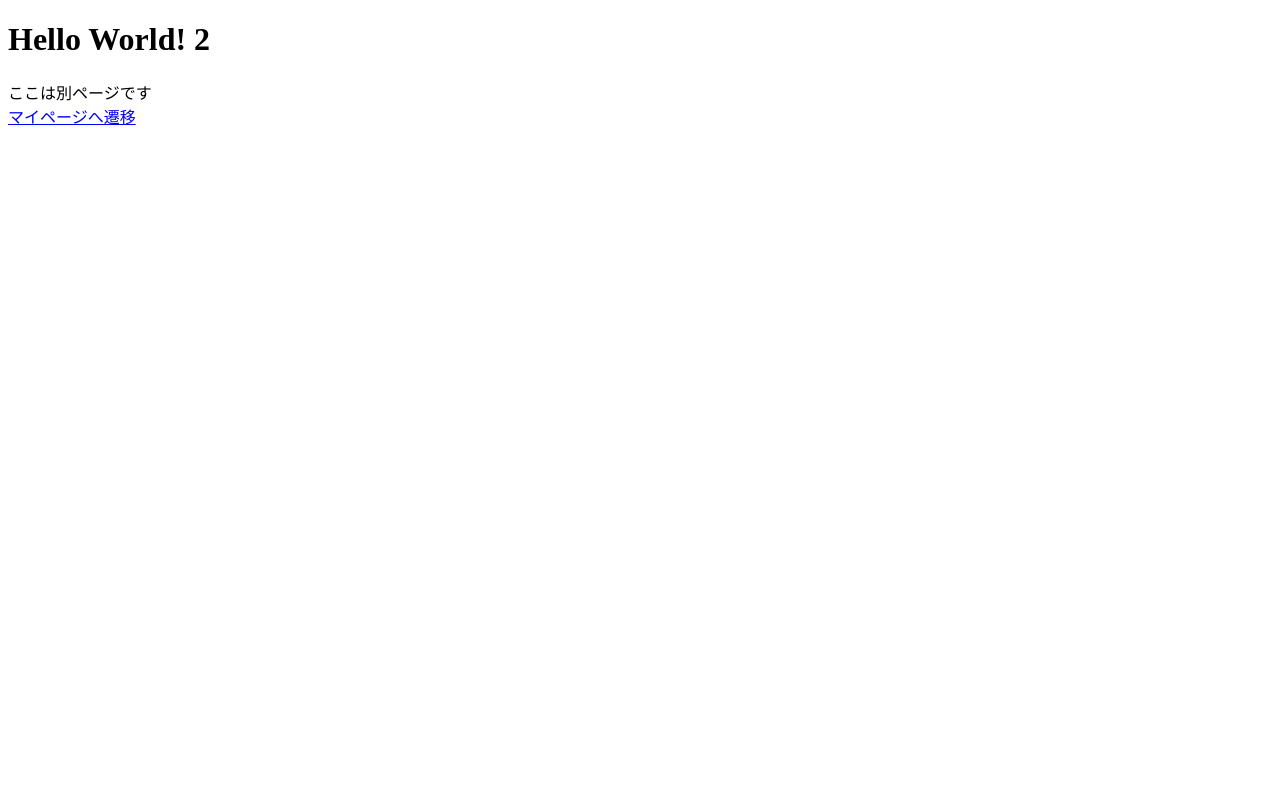
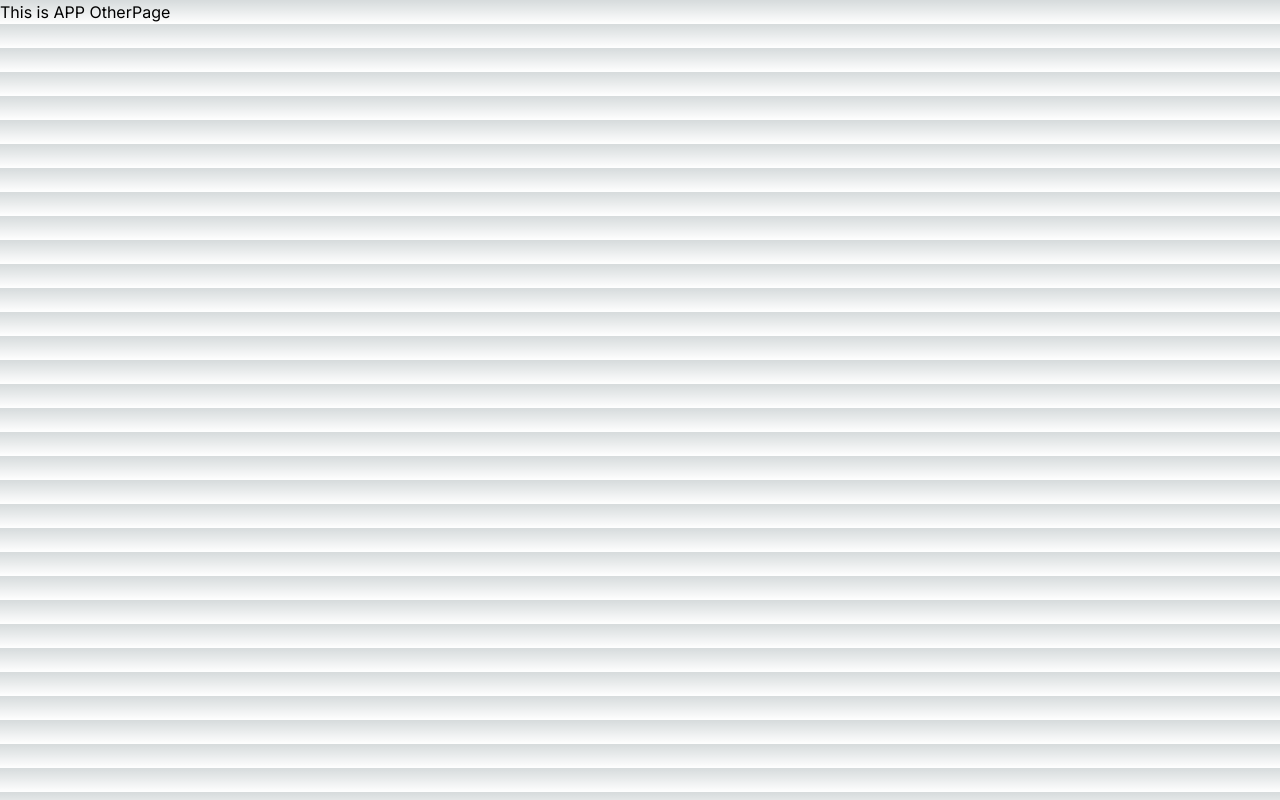
Before and after one commit to Nakanishi21/cloudflare-next, a Next.js app: page /otherPage in a window 1280 px wide. Built offline with nearby package versions, Linux system fonts and the light colour scheme.

Commit message:
page routerではなく、app routerを使用するようにフォルダ構成を修正

```diff
--- /dev/null
+++ b/src/app/myPage/page.tsx
@@ -0,0 +1,10 @@
+import Link from "next/link";
+
+export default function OtherPage() {
+	return (
+		<>
+			<h1>This is APP MyPage</h1>
+			<Link href={"/otherPage"}>別ページへ遷移</Link>
+		</>
+	)
+}
--- a/src/pages/myPage/index.tsx
+++ b/src/app/otherPage/page.tsx
@@ -3,7 +3,7 @@ import Link from "next/link";
 export default function OtherPage() {
 	return (
 		<>
-				<h1>This is MyPage</h1>
+			<h1>This is APP OtherPage</h1>
 		</>
 	)
 }
--- a/src/app/page.tsx
+++ b/src/app/page.tsx
@@ -7,7 +7,7 @@ export default function Home() {
     <>
        <h1>Hello World!</h1>
 
-       <Link href={"/otherPage"}>別ページへ遷移</Link>
+       <Link href={"/myPage"}>マイページへ遷移</Link>
     </>
   )
 }
--- a/src/pages/otherPage/index.tsx
+++ /dev/null
@@ -1,11 +0,0 @@
-import Link from "next/link";
-
-export default function OtherPage() {
-	return (
-		<>
-				<h1>Hello World! 2</h1>
-				<div>ここは別ページです</div>
-				<Link href={"/myPage"}>マイページへ遷移</Link>
-		</>
-	)
-}
```
